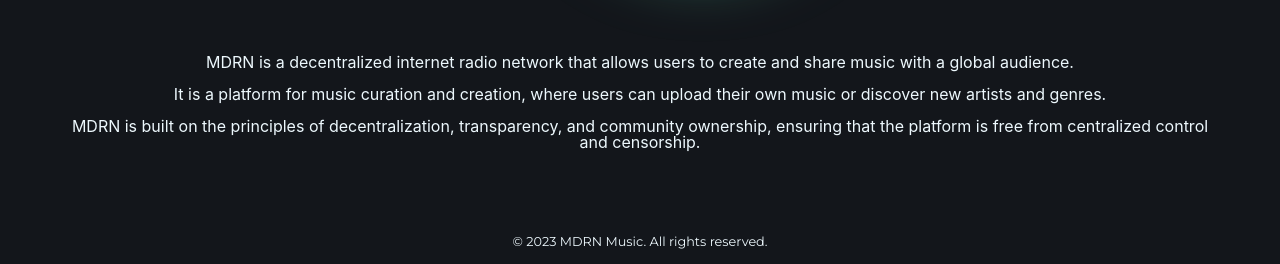
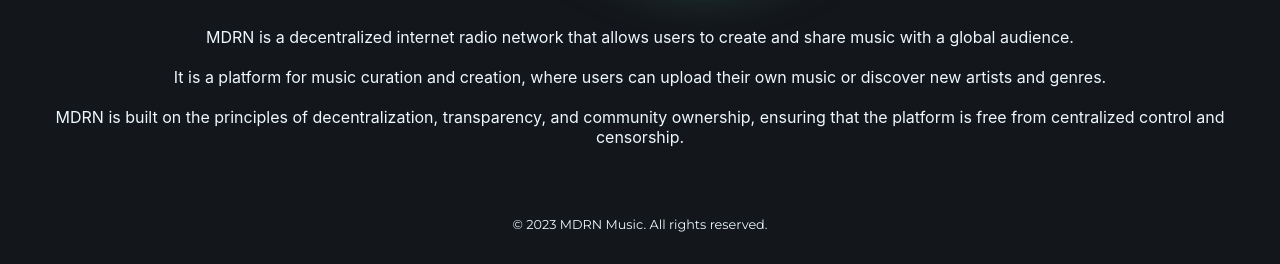
Before and after one commit to alaskaisprettyokay/mdrn-website-new, a plain HTML site: page index.html in a window 1280 px wide. Shown: the part 685-949 px from the top of the page. Drawn offline with Linux system fonts and the light colour scheme.

Commit message:
adjust cetner

```diff
--- a/styles.css
+++ b/styles.css
@@ -496,22 +496,16 @@ form {
 }
 
 .footer {
-    padding: 20px;
     text-align: center;
     color: #EDF8FD;
     font-family: 'Inter', sans-serif;
     font-size: 1rem;
-    line-height: 1;
-    border-radius: 5px;
 }
 
 .footer-container {
-    padding: 2px;
     text-align: center;
     color: #EDF8FD;
     font-size: .8rem;
-    border-radius: 5px;
-}
 
 .header-content {
     position: relative;
```
